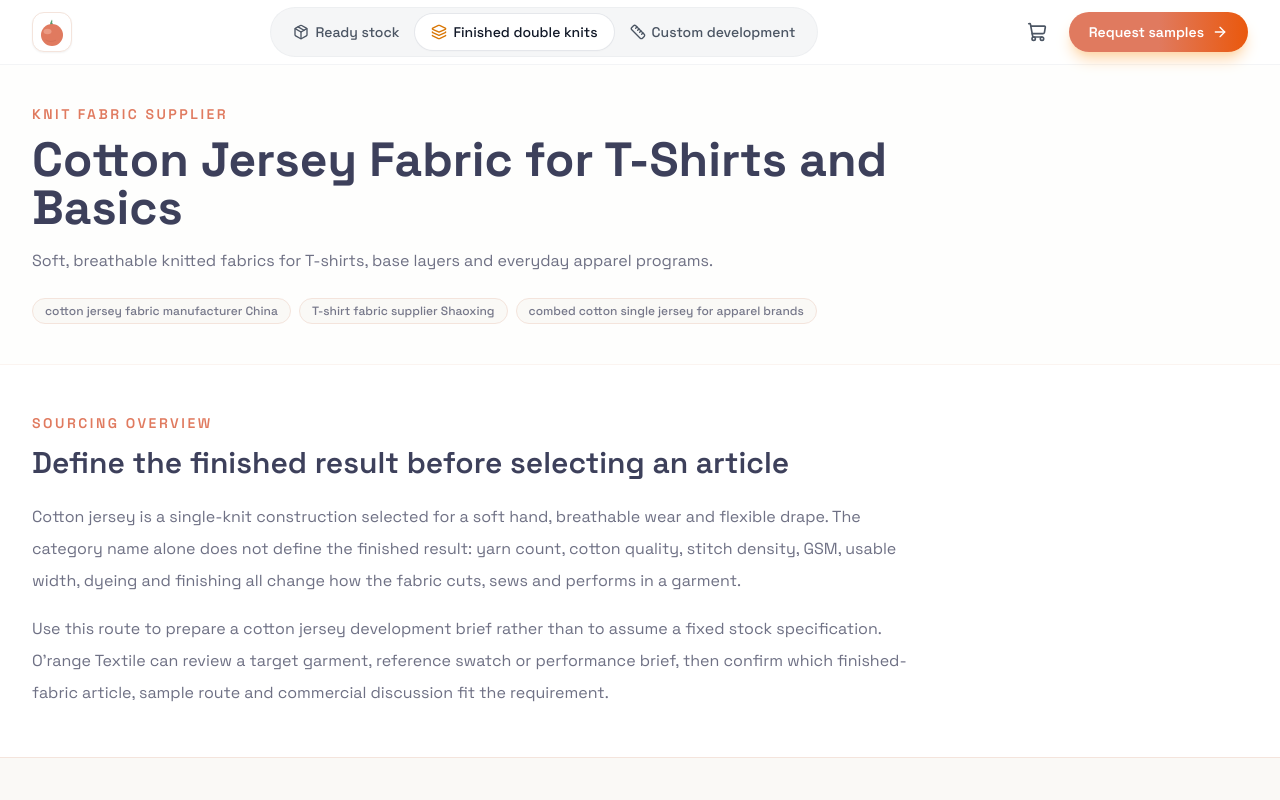
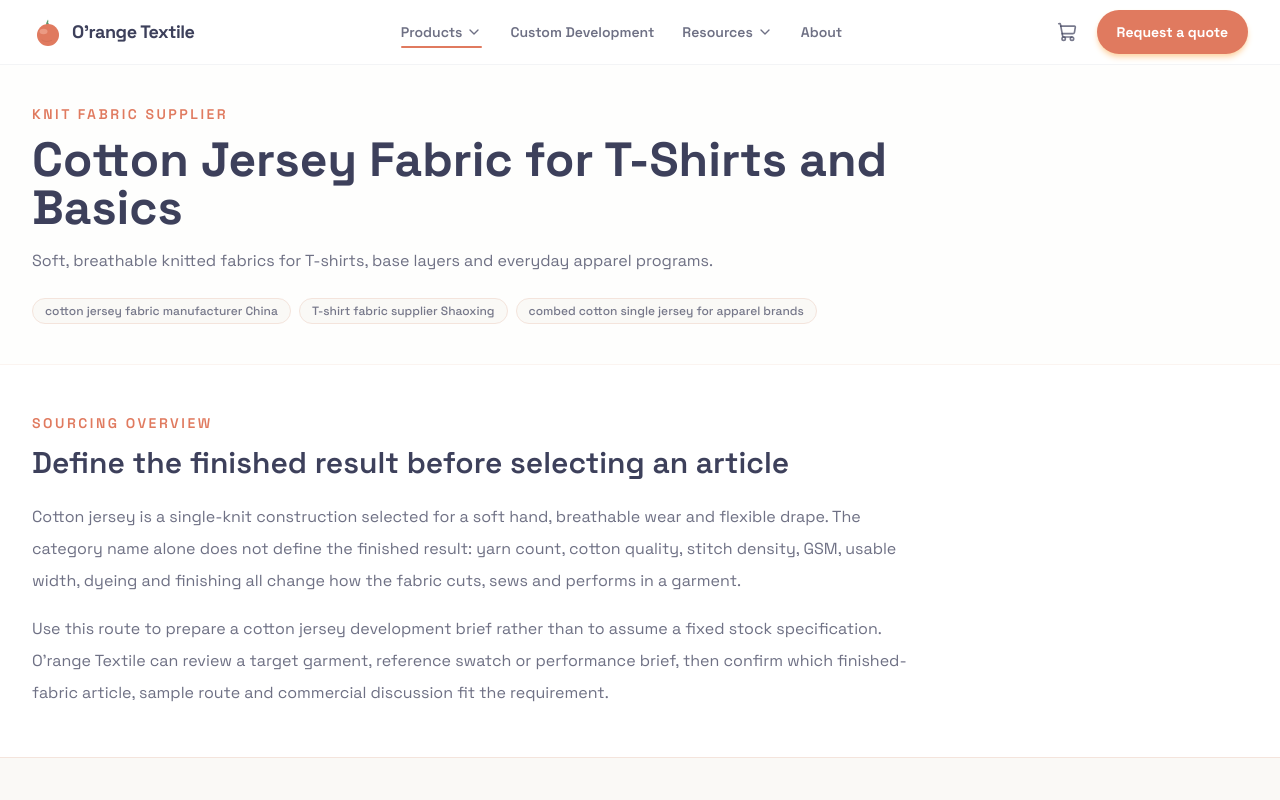
Before and after one commit to HCGLHF/Orange-site, a Next.js app: page /fabrics/cotton-jersey in a window 1280 px wide. Shown: the top 800 px of the page. Built offline with nearby package versions, Linux system fonts and the light colour scheme.

Commit message:
feat: integrate buyer-journey site header

```diff
--- a/components/AppShell.tsx
+++ b/components/AppShell.tsx
@@ -6,7 +6,7 @@ export function AppShell({ children }: { children: ReactNode }) {
   return (
     <>
       <Navbar />
-      <div className="h-[7.5rem] shrink-0 sm:h-16" aria-hidden />
+      <div className="h-16 shrink-0" aria-hidden />
       <main>{children}</main>
       <SiteFooter />
     </>
--- a/components/ui/MobileNavigationDrawer.tsx
+++ b/components/ui/MobileNavigationDrawer.tsx
@@ -168,6 +168,7 @@ export function MobileNavigationDrawer({
       onClick={handleBackdropClick}
     >
       <div
+        id="mobile-navigation-drawer"
         ref={panelRef}
         role="dialog"
         aria-modal="true"
--- a/components/ui/Navbar.tsx
+++ b/components/ui/Navbar.tsx
@@ -1,18 +1,33 @@
 "use client";
 
-import { Suspense, useEffect, useState } from "react";
+import {
+  Suspense,
+  useCallback,
+  useEffect,
+  useRef,
+  useState,
+} from "react";
 import Link from "next/link";
 import { usePathname } from "next/navigation";
-import { ArrowRight, Layers3, Package, Ruler, ShoppingCart } from "lucide-react";
+import { Menu, ShoppingCart } from "lucide-react";
 import { useLocale } from "@/components/LocaleProvider";
 import { useInquiryCart } from "@/components/InquiryCartProvider";
 import { OrangeMark } from "@/components/OrangeMark";
+import { DesktopNavigation } from "@/components/ui/DesktopNavigation";
+import { MobileNavigationDrawer } from "@/components/ui/MobileNavigationDrawer";
+import { INQUIRY_HREF } from "@/lib/navigation";
 
 function NavbarContent() {
   const pathname = usePathname();
   const { t } = useLocale();
   const { totalCount } = useInquiryCart();
   const [isScrolled, setIsScrolled] = useState(false);
+  const [drawerOpen, setDrawerOpen] = useState(false);
+  const menuButtonRef = useRef<HTMLButtonElement>(null);
+
+  const closeDrawer = useCallback(() => {
+    setDrawerOpen(false);
+  }, []);
 
   useEffect(() => {
     const handleScroll = () => setIsScrolled(window.scrollY > 20);
@@ -21,33 +36,10 @@ function NavbarContent() {
     return () => window.removeEventListener("scroll", handleScroll);
   }, []);
 
-  const navItems = [
-    {
-      href: "/ready-stock-knit-fabrics",
-      label: "Ready stock",
-      icon: Package,
-      color: "text-emerald-600",
-      isActive: pathname === "/ready-stock-knit-fabrics",
-    },
-    {
-      href: "/finished-double-knit-fabrics",
-      label: "Finished double knits",
-      icon: Layers3,
-      color: "text-amber-600",
-      isActive: pathname.startsWith("/finished-double-knit-fabrics") || pathname.startsWith("/fabrics/") || pathname.startsWith("/blog/"),
-    },
-    {
-      href: "/custom-knit-fabric-development",
-      label: "Custom development",
-      icon: Ruler,
-      color: "text-gray-600",
-      isActive: pathname === "/custom-knit-fabric-development",
-    },
-  ];
-
   return (
+    <>
       <nav
-      className={`fixed left-0 right-0 top-0 z-50 transition-all duration-500 ${
+        className={`fixed left-0 right-0 top-0 z-50 transition-all duration-300 motion-reduce:transition-none ${
           isScrolled
             ? "bg-white/80 shadow-lg shadow-gray-200/20 backdrop-blur-xl"
             : "border-b border-gray-100 bg-white"
@@ -55,94 +47,77 @@ function NavbarContent() {
         aria-label={t("navAria")}
       >
         <div className="mx-auto max-w-7xl px-4 sm:px-6 lg:px-8">
-        <div className="flex h-16 items-center justify-between gap-3">
+          <div className="flex h-16 items-center gap-2 xl:gap-4">
+            <button
+              ref={menuButtonRef}
+              type="button"
+              aria-label="Open navigation menu"
+              aria-expanded={drawerOpen}
+              aria-controls="mobile-navigation-drawer"
+              onClick={() => setDrawerOpen(true)}
+              className="inline-flex min-h-11 min-w-11 shrink-0 items-center justify-center rounded-lg text-brand-charcoal outline-none transition-colors hover:bg-brand-soft focus-visible:ring-2 focus-visible:ring-brand-orange focus-visible:ring-offset-2 motion-reduce:transition-none xl:hidden"
+            >
+              <Menu className="h-5 w-5" aria-hidden="true" />
+            </button>
+
             <Link
               href="/"
               title={t("heroTitle")}
-            aria-label={`${t("heroTitle")} · ${t("navHome")}`}
-            className="group flex h-10 w-10 shrink-0 items-center justify-center rounded-xl border border-brand-soft bg-white shadow-sm transition-transform hover:scale-105 hover:bg-brand-soft active:scale-95"
+              aria-label={t("navHome")}
+              aria-current={pathname === "/" ? "page" : undefined}
+              className="group flex min-h-11 min-w-0 flex-1 items-center gap-2 rounded-lg pr-1 text-brand-charcoal outline-none transition-colors hover:text-brand-orange focus-visible:ring-2 focus-visible:ring-brand-orange focus-visible:ring-offset-2 motion-reduce:transition-none xl:flex-none"
             >
-            <OrangeMark className="h-8 w-8" aria-hidden />
+              <OrangeMark className="h-8 w-8 shrink-0" />
+              <span className="truncate text-base font-bold tracking-tight sm:text-lg">
+                O&apos;range Textile
+              </span>
             </Link>
 
-          <div className="hidden min-w-0 flex-1 justify-center px-2 md:flex">
-            <div className="flex items-center rounded-full border border-gray-200/50 bg-gray-100/80 p-1.5">
-              {navItems.map((item) => {
-                const Icon = item.icon;
-                const active = item.isActive;
-                return (
+            <DesktopNavigation pathname={pathname} />
+
+            <div className="hidden shrink-0 items-center gap-2 xl:flex">
               <Link
-                    key={item.href}
-                    href={item.href}
-                    className={`flex items-center gap-1.5 rounded-full px-4 py-2 text-sm font-medium transition-all duration-300 ${
-                      active
-                        ? "bg-white text-gray-900 shadow-sm ring-1 ring-gray-200"
-                        : "text-gray-600 hover:bg-white/60 hover:text-gray-900"
-                    }`}
+                href={INQUIRY_HREF}
+                aria-label={t("navCartAria")}
+                className="group relative inline-flex min-h-11 min-w-11 items-center justify-center rounded-full text-brand-charcoal/70 outline-none transition-colors hover:bg-brand-soft hover:text-brand-charcoal focus-visible:ring-2 focus-visible:ring-brand-orange focus-visible:ring-offset-2 motion-reduce:transition-none"
               >
-                    <Icon className={`h-4 w-4 shrink-0 ${active ? item.color : ""}`} aria-hidden />
-                    <span className="whitespace-nowrap">{item.label}</span>
-                  </Link>
-                );
-              })}
-            </div>
-          </div>
-
-          <div className="flex shrink-0 items-center gap-2 sm:gap-3">
-            <div className="flex md:hidden">
-              {navItems.map((item) => {
-                const Icon = item.icon;
-                return (
-                  <Link
-                    key={item.href}
-                    href={item.href}
-                    className={`rounded-full p-2 ${item.isActive ? "bg-brand-soft text-brand-orange" : "text-gray-500"}`}
-                    aria-label={item.label}
-                  >
-                    <Icon className="h-4 w-4" aria-hidden />
-                  </Link>
-                );
-              })}
-            </div>
-
-            <Link
-              href="/fabrics#inquiry-form"
-              className="group relative rounded-full p-2.5 text-gray-600 transition-colors hover:bg-gray-100 hover:text-gray-900"
-              aria-label={t("navCartAria")}
-            >
-              <ShoppingCart className="h-5 w-5 transition-transform group-hover:scale-110" aria-hidden />
+                <ShoppingCart
+                  className="h-5 w-5 transition-transform group-hover:scale-110 motion-reduce:transition-none"
+                  aria-hidden="true"
+                />
                 {totalCount > 0 ? (
-                <span className="absolute -right-0.5 -top-0.5 flex h-5 w-5 animate-pulse items-center justify-center rounded-full bg-brand-orange text-xs font-bold text-white shadow-sm">
+                  <span className="absolute -right-0.5 -top-0.5 inline-flex min-h-5 min-w-5 items-center justify-center rounded-full bg-brand-orange px-1 text-xs font-bold text-white shadow-sm">
                     {totalCount}
                   </span>
                 ) : null}
               </Link>
 
               <Link
-              href="/fabrics#inquiry-form"
-              className="group relative hidden overflow-hidden rounded-full bg-gradient-to-r from-brand-orange via-brand-orange to-orange-600 px-5 py-2.5 text-sm font-semibold text-white shadow-lg shadow-orange-200 transition-all duration-300 hover:-translate-y-0.5 hover:shadow-xl hover:shadow-orange-300 active:translate-y-0 active:scale-95 sm:inline-flex sm:items-center sm:gap-2"
+                href={INQUIRY_HREF}
+                className="inline-flex min-h-11 items-center justify-center rounded-full bg-brand-orange px-5 py-2 text-sm font-bold text-white shadow-md shadow-orange-200 outline-none transition-colors hover:bg-orange-600 focus-visible:ring-2 focus-visible:ring-brand-orange focus-visible:ring-offset-2 motion-reduce:transition-none"
               >
-              <span className="absolute inset-0 -translate-x-full bg-gradient-to-r from-transparent via-white/30 to-transparent transition-transform duration-1000 ease-in-out group-hover:translate-x-full" />
-              <span className="relative flex items-center gap-2">
                 {t("navCtaInquiry")}
-                <ArrowRight className="h-4 w-4 transition-transform group-hover:translate-x-1" aria-hidden />
-              </span>
+              </Link>
+            </div>
+
+            <Link
+              href={INQUIRY_HREF}
+              className="inline-flex min-h-11 shrink-0 items-center justify-center rounded-full bg-brand-orange px-3 py-2 text-sm font-bold text-white outline-none transition-colors hover:bg-orange-600 focus-visible:ring-2 focus-visible:ring-brand-orange focus-visible:ring-offset-2 motion-reduce:transition-none xl:hidden"
+            >
+              Quote
             </Link>
           </div>
         </div>
+      </nav>
 
-        <Link
-          href="/fabrics#inquiry-form"
-          className="group relative mb-3 flex w-full overflow-hidden rounded-xl bg-gradient-to-r from-brand-orange via-brand-orange to-orange-600 py-2.5 text-center text-sm font-semibold text-white shadow-md shadow-orange-200/50 transition active:scale-[0.99] sm:hidden"
-        >
-          <span className="absolute inset-0 -translate-x-full bg-gradient-to-r from-transparent via-white/25 to-transparent transition-transform duration-1000 ease-in-out group-hover:translate-x-full" />
-          <span className="relative mx-auto flex items-center justify-center gap-2">
-            {t("navCtaInquiry")}
-            <ArrowRight className="h-4 w-4" aria-hidden />
-          </span>
-        </Link>
-      </div>
-    </nav>
+      <MobileNavigationDrawer
+        open={drawerOpen}
+        onClose={closeDrawer}
+        pathname={pathname}
+        totalCount={totalCount}
+        triggerRef={menuButtonRef}
+      />
+    </>
   );
 }
 
@@ -150,7 +125,10 @@ export function Navbar() {
   return (
     <Suspense
       fallback={
-        <nav className="fixed left-0 right-0 top-0 z-50 h-16 border-b border-gray-100 bg-white" aria-hidden />
+        <nav
+          className="fixed left-0 right-0 top-0 z-50 h-16 border-b border-gray-100 bg-white"
+          aria-hidden
+        />
       }
     >
       <NavbarContent />
--- a/lib/i18n.ts
+++ b/lib/i18n.ts
@@ -163,7 +163,7 @@ const englishMessages: Messages = {
   navStockPreorder: "Custom inquiry",
   navFabricsAll: "All finished fabrics",
   navBadge24h: "104",
-  navCtaInquiry: "Request samples",
+  navCtaInquiry: "Request a quote",
   navCartAria: "Inquiry cart",
   heroBadge: "Keqiao, Shaoxing | Integrated knit supply",
   heroTitle: "O'range Textile",
```
Also changed, not shown: 1 other file (tests, documents, lock files or other folders). Lines whose indentation alone changed are shown as unchanged.
